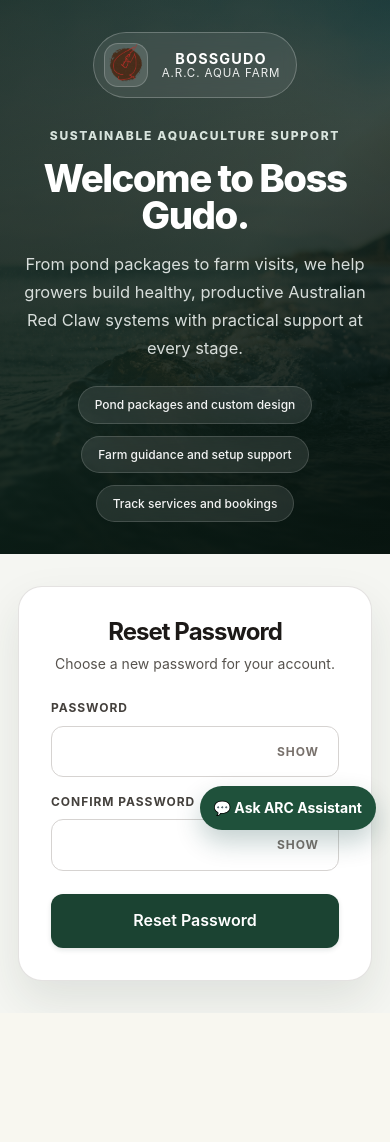
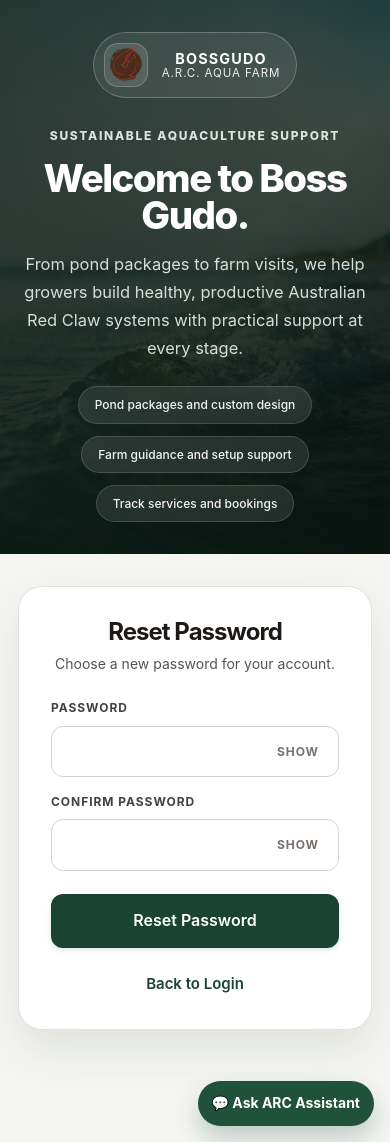
Before and after one commit to gudonavarro/bossgudo-arc-system, a Nuxt app: page /reset-password in a window 390 px wide. Before the commit the page ends 1013 px from the top, so only its background shows below. Built offline with nearby package versions, Linux system fonts and the light colour scheme.

Commit message:
Add login navigation to password recovery pages

```diff
--- a/app/assets/css/style.css
+++ b/app/assets/css/style.css
@@ -2461,6 +2461,7 @@ body[data-page="register"] main {
 
 body[data-page="forgot-password"],
 body[data-page="reset-password"] {
+  position: relative;
   background: var(--cream);
 }
 
@@ -2494,6 +2495,22 @@ body[data-page="reset-password"] main {
 
 .recovery-panel .auth-card {
   margin: 0;
+}
+
+.recovery-login-link {
+  margin-top: 24px;
+  text-align: center;
+}
+
+.recovery-login-link a {
+  color: #1b4332;
+  font-weight: 600;
+}
+
+.recovery-login-link a:hover,
+.recovery-login-link a:focus-visible {
+  text-decoration: underline;
+  text-underline-offset: 3px;
 }
 
 .recovery-panel .recovery-card {
@@ -2585,6 +2602,22 @@ body[data-page="reset-password"] main {
 
 .recovery-submit:focus-visible {
   background: #1b4332;
+}
+
+body[data-page="forgot-password"] .chat-launch,
+body[data-page="reset-password"] .chat-launch {
+  position: fixed;
+  right: 20px;
+  bottom: 20px;
+  z-index: 40;
+}
+
+body[data-page="forgot-password"] .chat-box,
+body[data-page="reset-password"] .chat-box {
+  position: fixed;
+  right: 20px;
+  bottom: 84px;
+  z-index: 41;
 }
 
 @media (min-width: 640px) {
@@ -3155,7 +3188,17 @@ body[data-page="login"] .auth-card .primary:hover {
 
   .recovery-panel {
     min-height: auto;
-    padding: 40px 28px;
+    padding: 40px 28px 112px;
+  }
+
+  body[data-page="forgot-password"] .chat-launch,
+  body[data-page="reset-password"] .chat-launch {
+    position: absolute;
+  }
+
+  body[data-page="forgot-password"] .chat-box,
+  body[data-page="reset-password"] .chat-box {
+    position: absolute;
   }
 
   .register-shell {
@@ -3190,7 +3233,19 @@ body[data-page="login"] .auth-card .primary:hover {
 
 @media (max-width: 540px) {
   .recovery-panel {
-    padding: 32px 18px;
+    padding: 32px 18px 112px;
+  }
+
+  body[data-page="forgot-password"] .chat-launch,
+  body[data-page="reset-password"] .chat-launch {
+    right: 16px;
+    bottom: 16px;
+  }
+
+  body[data-page="forgot-password"] .chat-box,
+  body[data-page="reset-password"] .chat-box {
+    right: 12px;
+    bottom: 76px;
   }
 
   .register-panel {
--- a/app/pages/forgot-password.vue
+++ b/app/pages/forgot-password.vue
@@ -49,7 +49,10 @@ async function submit() {
           <button class="primary recovery-submit" type="submit">Send Reset Link</button>
           <output v-if="feedback" class="form-feedback show" :class="{ success: feedbackStatus === 'success' }" aria-live="polite">{{ feedback }}</output>
         </form>
-        <NuxtLink to="/login">Return to Log In</NuxtLink>
+        <p class="auth-card-footer recovery-login-link">
+          Remember your password?
+          <NuxtLink to="/login">Login</NuxtLink>
+        </p>
       </section>
     </section>
   </main>
--- a/app/pages/reset-password.vue
+++ b/app/pages/reset-password.vue
@@ -83,6 +83,9 @@ async function submit() {
           <button class="primary recovery-submit" type="submit">Reset Password</button>
           <output v-if="feedback" class="form-feedback show" :class="{ success: feedbackStatus === 'success' }" aria-live="polite">{{ feedback }}</output>
         </form>
+        <p class="auth-card-footer recovery-login-link">
+          <NuxtLink to="/login">Back to Login</NuxtLink>
+        </p>
       </section>
     </section>
   </main>
```
